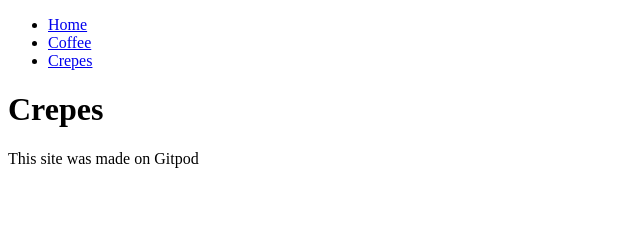
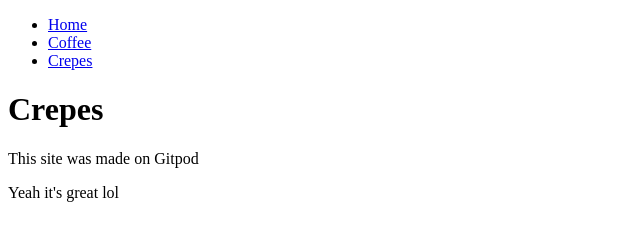
Before and after one commit to phoebeW17/my-practice-repository, a plain HTML site: page Crepes.html in a window 1280 px wide. Shown: the whole page, without its empty margins (0-640 px from the left). Drawn offline with Linux system fonts and the light colour scheme.

Commit message:
added paragraph

```diff
--- a/Crepes.html
+++ b/Crepes.html
@@ -16,6 +16,7 @@
     </nav>
     <h1>Crepes</h1>
     <p> This site was made on Gitpod</p>
+    <p> Yeah it's great lol</p>
 
 </body>
 </html>
```
